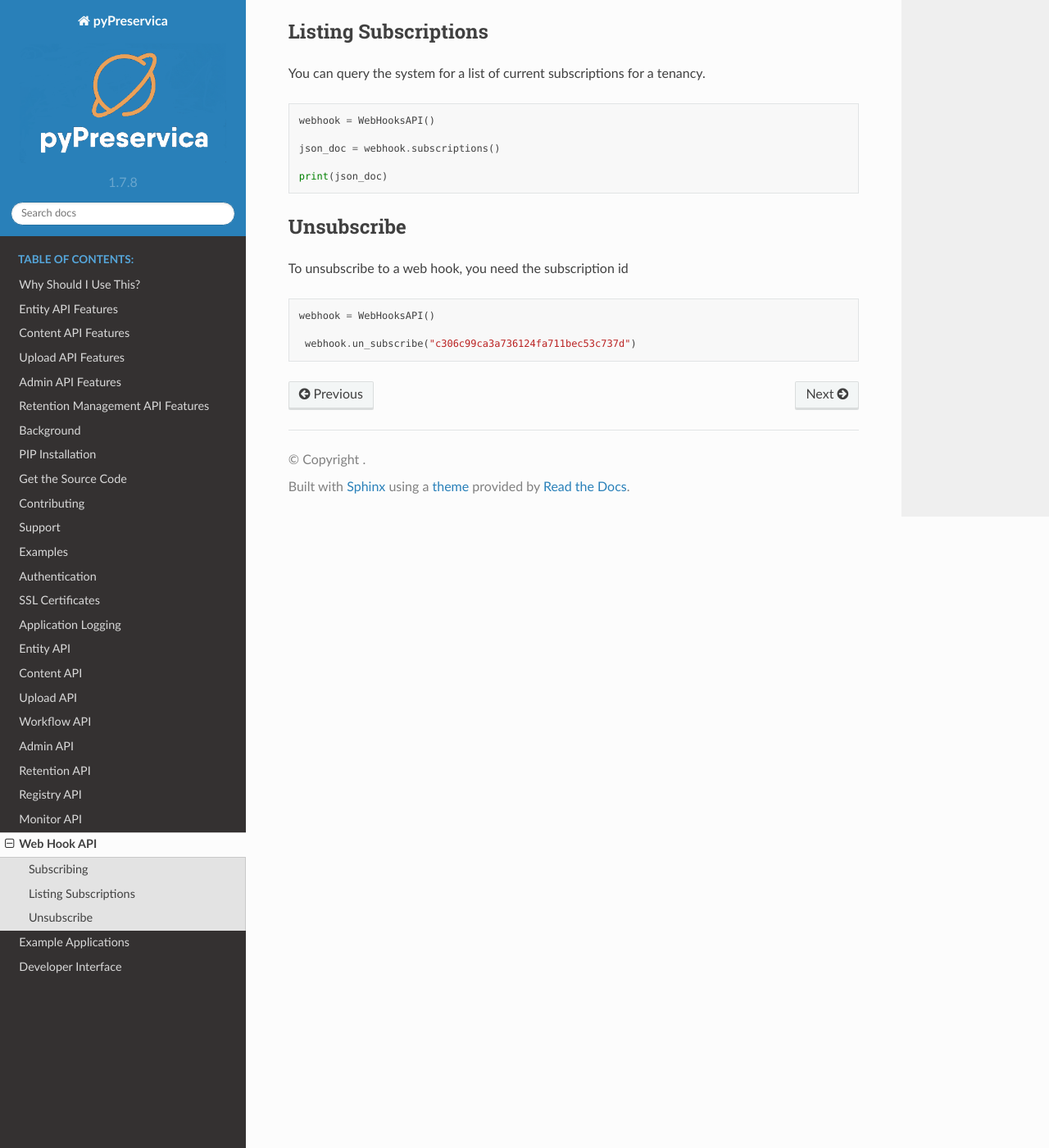
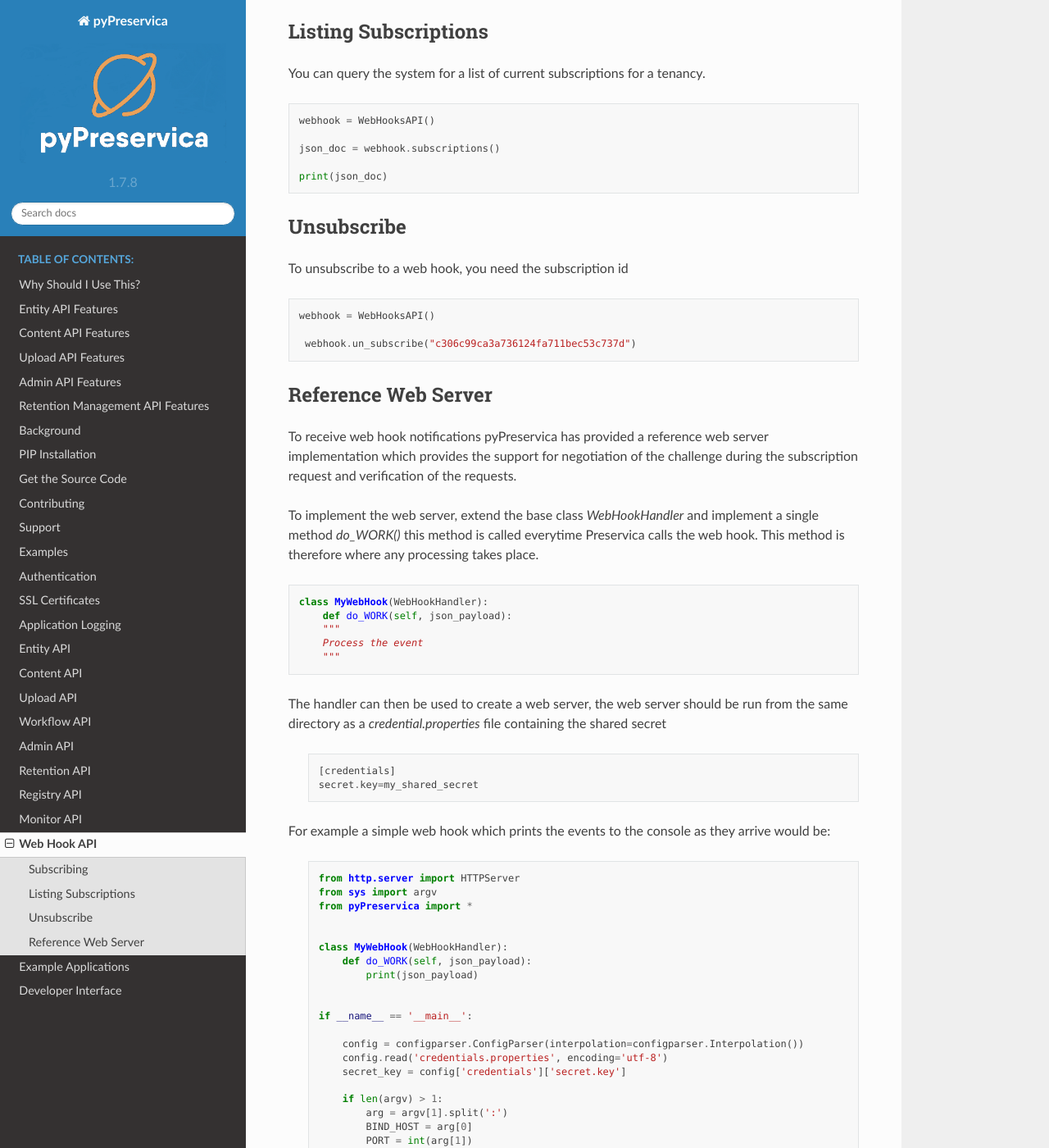
Before and after one commit to carj/pyPreservica, a Sphinx documentation site: the page built from docs/webhooks.rst, in a window 1280 px wide and 1400 px high, scrolled down 1419 px. Shown: the whole window at 82% size. Built offline with Sphinx 7.4.7 and the Read the Docs theme 2.0.0, drawn with Linux system fonts in a browser that asks for light colours; some of the changed text lies outside the part shown.

Commit message:
Update to 1.7.8 added basic webhook functionality

```diff
--- a/docs/webhooks.rst
+++ b/docs/webhooks.rst
@@ -80,3 +80,84 @@ To unsubscribe to a web hook, you need the subscription id
     webhook = WebHooksAPI()
 
      webhook.un_subscribe("c306c99ca3a736124fa711bec53c737d")
+
+
+
+
+Reference Web Server
+^^^^^^^^^^^^^^^^^^^^^^^
+
+To receive web hook notifications pyPreservica has provided a reference web server implementation which provides the
+support for negotiation of the challenge during the subscription request and verification of the requests.
+
+To implement the web server, extend the base class `WebHookHandler` and implement a single method `do_WORK()`
+this method is called everytime Preservica calls the web hook.
+This method is therefore where any processing takes place.
+
+.. code-block:: python
+
+    class MyWebHook(WebHookHandler):
+        def do_WORK(self, json_payload):
+        """
+        Process the event
+        """
+
+The handler can then be used to create a web server, the web server should be run from the same directory as a
+`credential.properties` file containing the shared secret
+
+ .. code-block:: python
+
+    [credentials]
+    secret.key=my_shared_secret
+
+
+For example a simple web hook which prints the events to the console as they arrive would be:
+
+ .. code-block:: python
+
+    from http.server import HTTPServer
+    from sys import argv
+    from pyPreservica import *
+
+
+    class MyWebHook(WebHookHandler):
+        def do_WORK(self, json_payload):
+            print(json_payload)
+
+
+    if __name__ == '__main__':
+
+        config = configparser.ConfigParser(interpolation=configparser.Interpolation())
+        config.read('credentials.properties', encoding='utf-8')
+        secret_key = config['credentials']['secret.key']
+
+        if len(argv) > 1:
+            arg = argv[1].split(':')
+            BIND_HOST = arg[0]
+            PORT = int(arg[1])
+
+        print(f'Listening on http://{BIND_HOST}:{PORT}\n')
+
+        httpd = HTTPServer((BIND_HOST, PORT), MyWebHook)
+        httpd.secret_key = secret_key
+        httpd.serve_forever()
+
+The web server would then be started using:
+
+ .. code-block:: shell
+
+    $ python3 server.py 0.0.0.0:800
+
+
+A more interesting web hook handler might be one which downloads the thumbnail image from each Asset as it is ingested
+using the pyPreservica EntityAPI()
+
+ .. code-block:: python
+
+    class MyWebHook(WebHookHandler):
+        def do_WORK(self, json_payload):
+            client = EntityAPI()
+            for reference in list(json_payload['events']):
+                ref = reference['entityRef']
+                asset = client.asset(ref)
+                client.thumbnail(asset, f"{ref}.jpg")
--- a/pyPreservica/__init__.py
+++ b/pyPreservica/__init__.py
@@ -16,7 +16,7 @@ from .retentionAPI import RetentionAPI, RetentionAssignment, RetentionPolicy
 from .parAPI import PreservationActionRegistry
 from .adminAPI import AdminAPI
 from .monitorAPI import MonitorAPI, MonitorCategory, MonitorStatus, MessageStatus
-from .webHooksAPI import WebHooksAPI, TriggerType
+from .webHooksAPI import WebHooksAPI, TriggerType, WebHookHandler
 
 
 __author__ = "James Carr (drjamescarr@gmail.com)"
```
Also changed, not shown: 1 other file.
